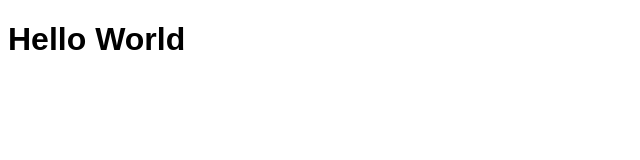
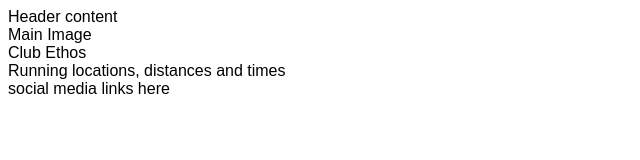
Before and after one commit to G-Milzink/love-running, a plain HTML site: page index.html in a window 1280 px wide. Shown: the whole page, without its empty margins (0-640 px from the left). Drawn offline with Linux system fonts and the light colour scheme.

Commit message:
Add core srtucture for homepage

```diff
--- a/index.html
+++ b/index.html
@@ -10,6 +10,18 @@
     <title>Love Running</title>
 </head>
 <body>
-    <h1>Hello World</h1>
+    <header>Header content</header>
+    <section>
+        Main Image
+    </section>
+    <section>
+        Club Ethos
+    </section>
+    <section>
+        Running locations, distances and times
+    </section>
+    <footer>
+        social media links here
+    </footer>
 </body>
 </html>
```
